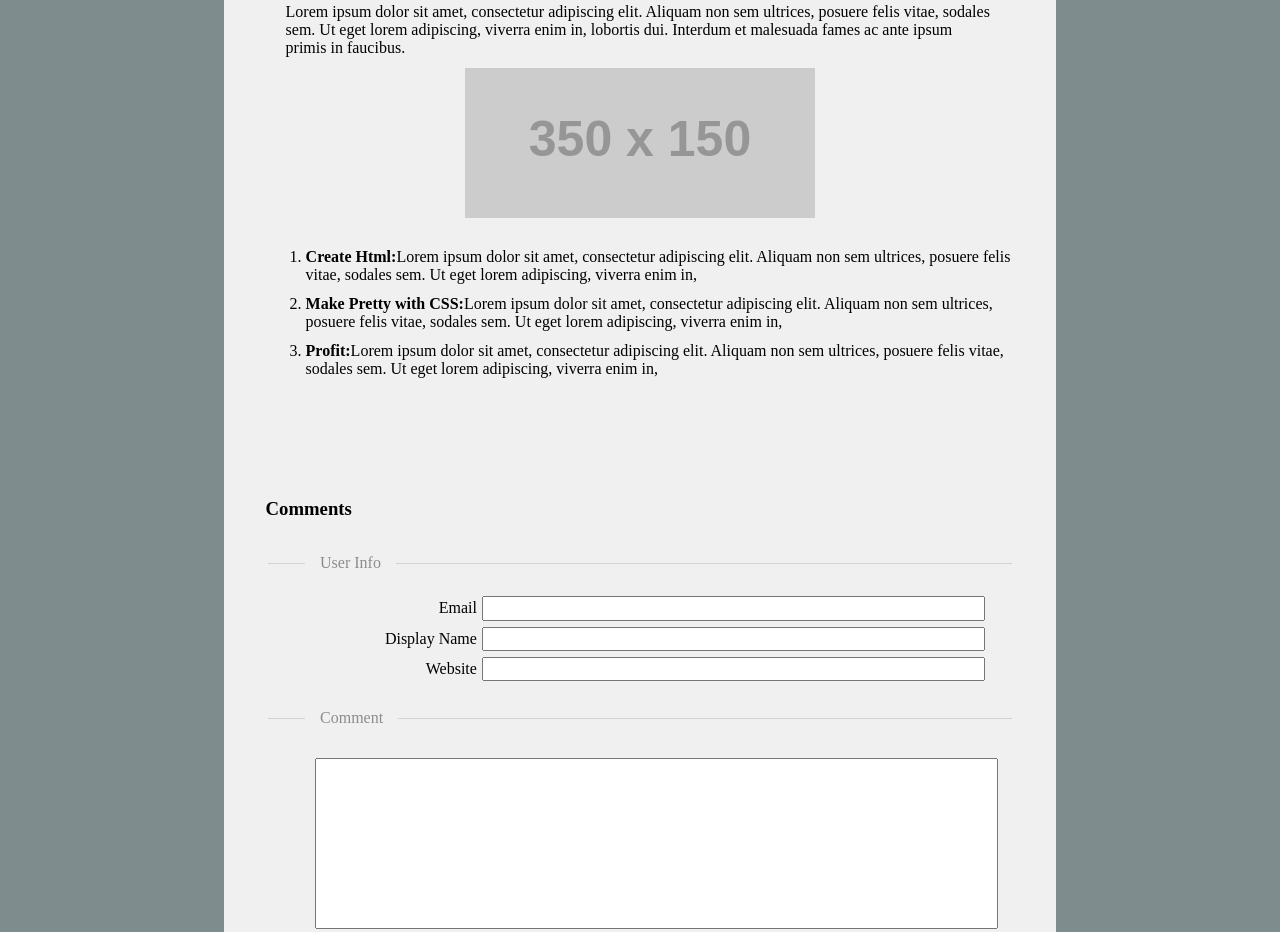
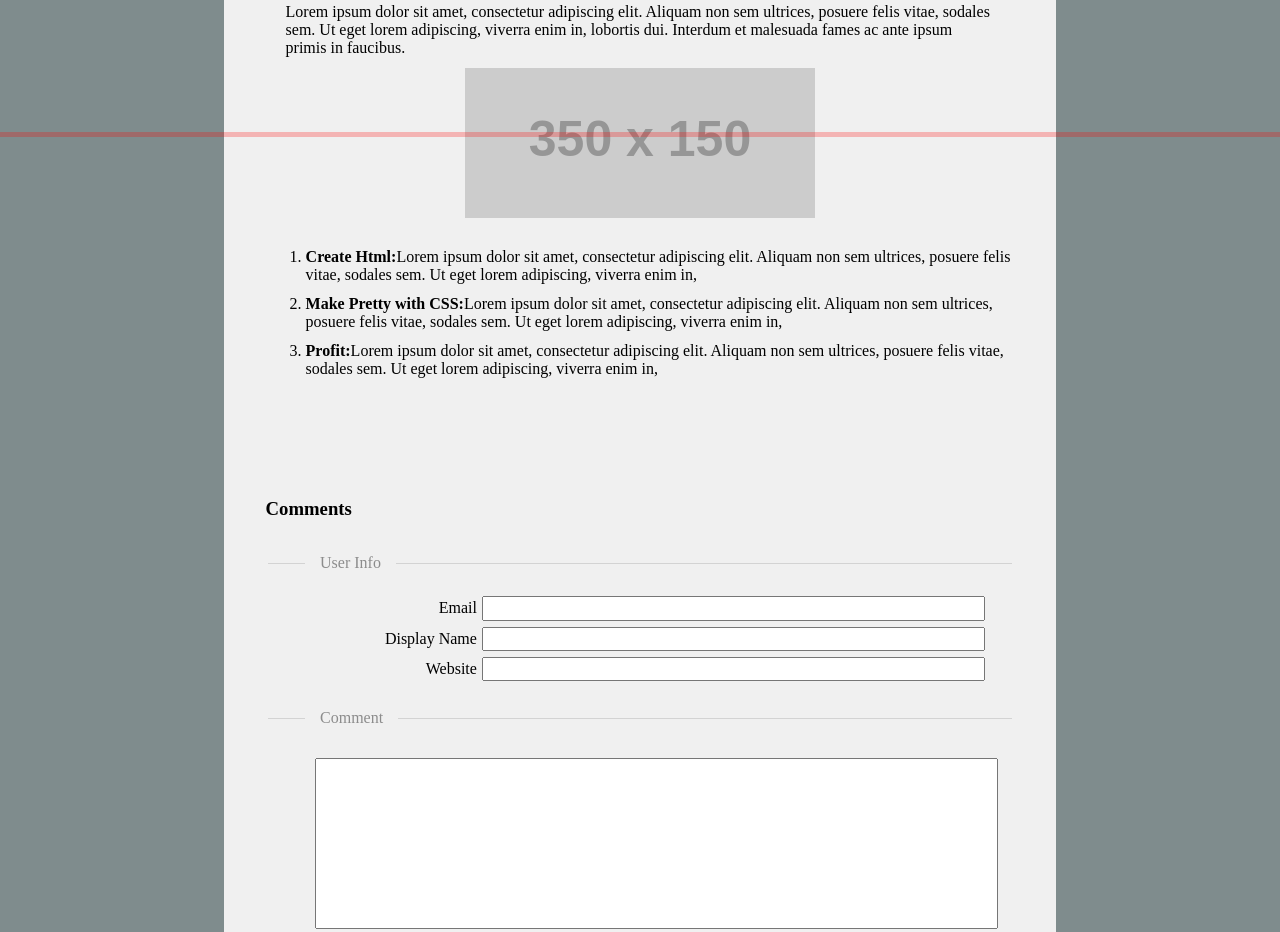
Before and after one commit to hartzis/js7-mad-metrics, a plain HTML site: page index.html in a window 1280 px wide. Shown: the part 1440-2372 px from the top of the page. Drawn offline with nearby package versions, Linux system fonts and the light colour scheme; placeholder pictures from the web are drawn by us.

Commit message:
added red-center line

```diff
--- a/css/main.css
+++ b/css/main.css
@@ -53,6 +53,7 @@ ul {
 	margin-left: 66%;
 	background-color: rgb(240,240,240);
 	border-bottom: 3px solid rgb(68,68,68);
+	top: 0px;
 }
 .title-container {
 	background-color: rgb(46,204,113);
@@ -205,3 +206,11 @@ ul {
 	border-left: 1px solid lightgray;
 	padding-left: 10px
 }
+
+#red-line {
+	position: absolute;
+	width: 100%;
+	height: 5px;
+	background-color: #F00;
+	opacity: .25;
+}
--- a/js/main.js
+++ b/js/main.js
@@ -10,14 +10,14 @@ $(document).on('ready', function() {
     $('#pp').text(percentageFromTop + "%");
     var lastScrollTop = $window.scrollTop();
     var totalScroll = 0;
-    var readyTime = new Date();
+    var startTime = new Date();
     var sections = [];
     var totalSections = 6;
     for (var i = 0; i < totalSections; i++) {
         var newSection = {
             section: i + 1,
-            pxTop: 0,
-            pxBottom: Math.ceil((documentHeight / totalSections) + ((documentHeight / totalSections) * i)),
+            pxTop: Math.ceil(0 + ((documentHeight / totalSections) * i)),
+            pxBottom: Math.ceil((documentHeight / totalSections) + ((documentHeight / totalSections) * i)) - 1,
             time: 0
         }
         sections.push(newSection);
@@ -30,24 +30,49 @@ $(document).on('ready', function() {
     console.log("win-h: " + windowHeight + "   doc-h: " + documentHeight)
 
     $window.scroll(function() {
-        addDistance();
+        addDistanceScrolled();
         $('#pp').text(getPercentageFromTop(this) + "%");
-        lastScrollTop = $window.scrollTop();
-
+        lastScrollTop = $(this).scrollTop();
+        getSection();
+        drawRedCenterLine();
     });
 
+    var drawRedCenterLine = function() {
+        var centerY = Math.ceil($(this).scrollTop() + ($(this).height() / 2));
+        if ($('body').find('#red-line').length >= 1) {
+            $('#red-line').css('top', centerY + 'px');
+        } else {
+            var $redLine = $('<div>', {
+                id: 'red-line'
+            });
+            $('body').append($redLine);
+            $('#red-line').css('top', centerY + 'px');
+        };
+    }
+
+    var getSection = function() {
+        var middleViewWindow = Math.ceil($(this).scrollTop() + ($(this).height() / 2));
+        for (var i = 0; i < sections.length; i++) {
+            if (middleViewWindow >= sections[i]['pxTop'] && middleViewWindow <= sections[i]['pxBottom']) {
+                console.log('Currently in:', sections[i]['section']);
+            };
+        };
+    };
+
+    // return percentage from top based on top Y of window
     var getPercentageFromTop = function() {
         percentageFromTop = Math.ceil(((($(this).scrollTop() + windowHeight) / documentHeight) * 100));
-        console.log('%:', percentageFromTop);
+        // console.log('%:', percentageFromTop);
         return percentageFromTop;
     };
 
-    var addDistance = function() {
+    // tally total scrolling distanc
+    var addDistanceScrolled = function() {
         var currentScrollTop = $(this).scrollTop();
         var distance = currentScrollTop - lastScrollTop
         totalScroll = totalScroll + Math.abs(distance);
 
-        console.log('total scrolled:', totalScroll, 'total distance:', Math.abs(distance));
+        // console.log('total scrolled:', totalScroll, 'total distance:', Math.abs(distance));
     }
 
 
```
